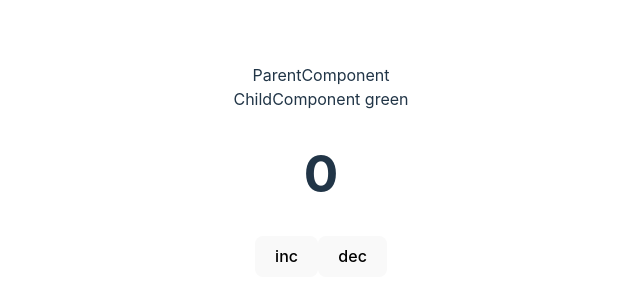
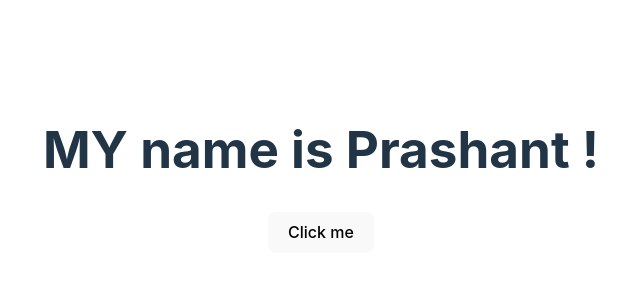
Before and after one commit to vikrantkkk/vite-react, a React (Vite) app: page / in a window 1280 px wide. Shown: the part 230-530 px from the top of the page, without its empty margins (319-959 px from the left). Built offline with nearby package versions, Linux system fonts and the light colour scheme.

Commit message:
State Lifting Up

```diff
--- a/src/App.jsx
+++ b/src/App.jsx
@@ -1,13 +1,15 @@
 import "./App.css";
 import Example from "./Example";
+import Parent from "./Parent";
 import ParentComponent from "./ParentComponent";
 
 function App() {
   const color = "red";
   return (
     <>
-      <ParentComponent color={color} />
-      <Example/>
+      {/* <ParentComponent color={color} /> */}
+      {/* <Example/> */}
+      <Parent/>
     </>
   );
 }
--- /dev/null
+++ b/src/Child.jsx
@@ -0,0 +1,17 @@
+//State Lifting Up  (the way to pass data from child to parent)
+
+import React from "react";
+
+const Child = ({getData}) => {
+console.log(getData);
+
+  const name = "vikrant";
+
+  return (
+    <div>
+      <button onClick={()=> getData(name)}>Click me</button>
+    </div>
+  );
+};
+
+export default Child;
--- /dev/null
+++ b/src/Parent.jsx
@@ -0,0 +1,26 @@
+import React, { useState } from "react";
+import Child from "./Child";
+
+const Parent = () => {
+  const [data, setData] = useState("Prashant");
+
+  function getData(name) {
+    // console.log(name);
+    setData(name);
+  }
+
+
+  //Task
+
+//      <h1>Count increasing by one </h1>
+
+
+  return (
+    <>
+      <h1>MY name is {data} !</h1>
+      <Child getData={getData} />
+    </>
+  );
+};
+
+export default Parent;
```
